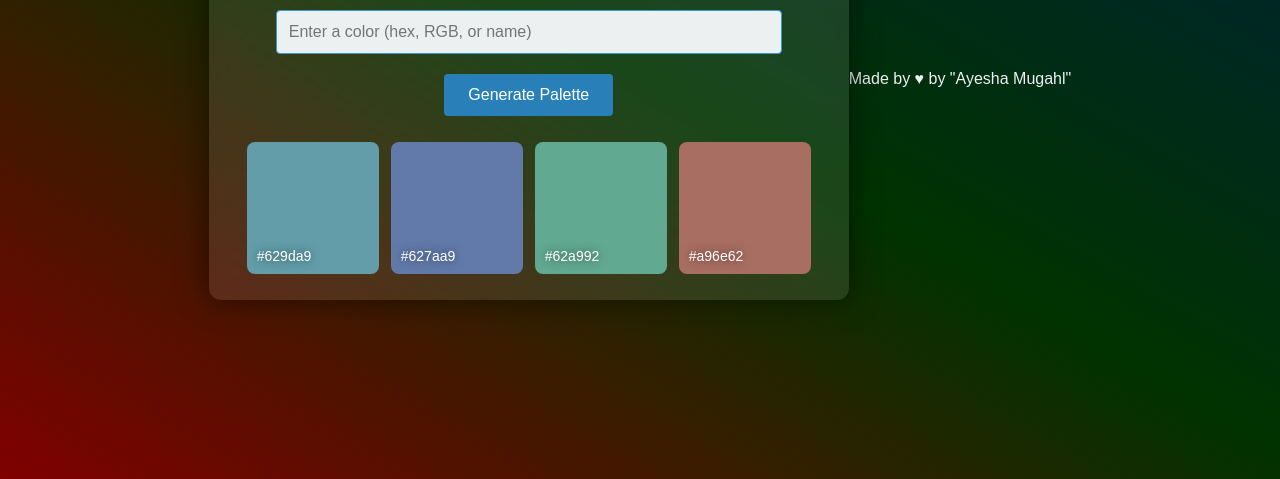
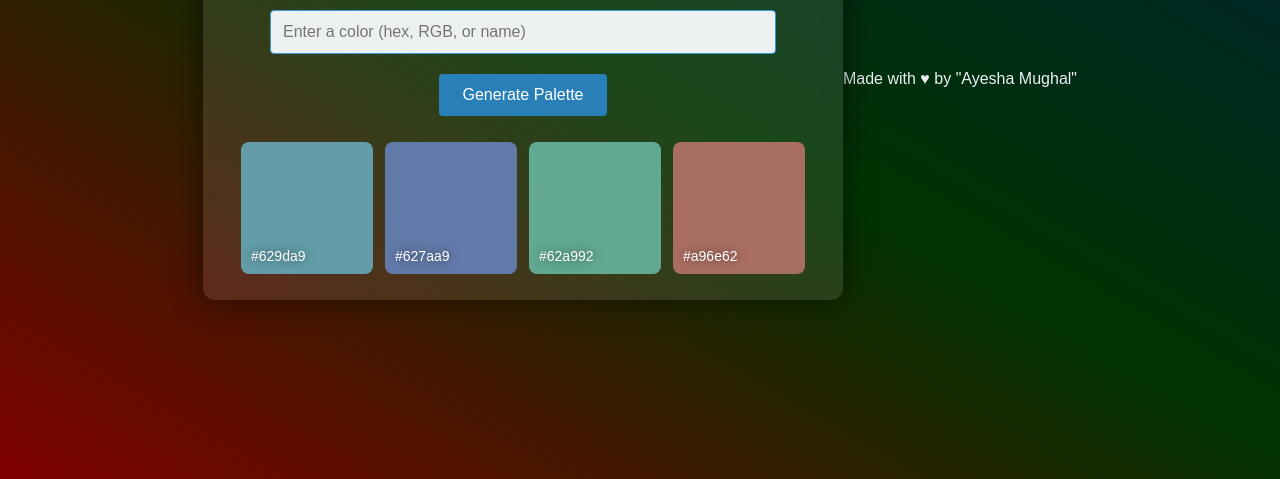
Before and after one commit to CodeVoyager007/Color-Palette-Generator, a plain HTML site: page index.html in a window 1280 px wide. Shown: the part 321-800 px from the top of the page. Drawn offline with Linux system fonts and the light colour scheme.

Commit message:
Update index.html

```diff
--- a/index.html
+++ b/index.html
@@ -19,7 +19,7 @@
             <!-- Colors will be generated here -->
         </div>
     </div>
-    <p>Made by ♥ by "Ayesha Mugahl"</p>
+  <p>Made with <span class="red">♥ </span>by "Ayesha Mughal"</p>
     <script src="script.js"></script>
 </body>
 </html>
```
